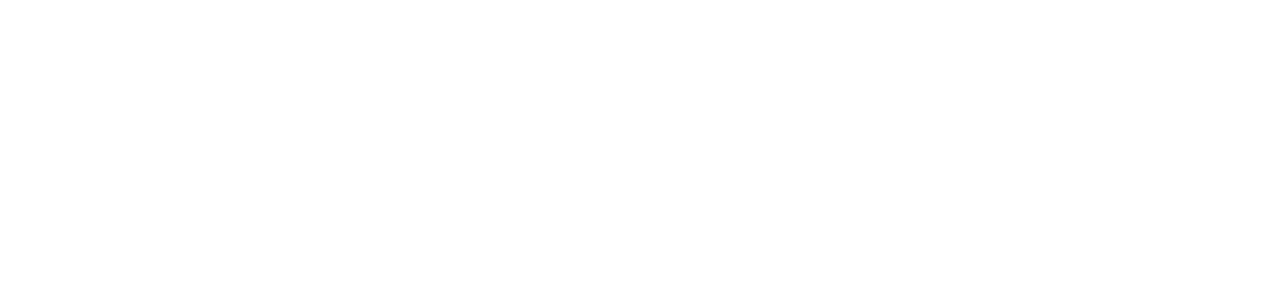
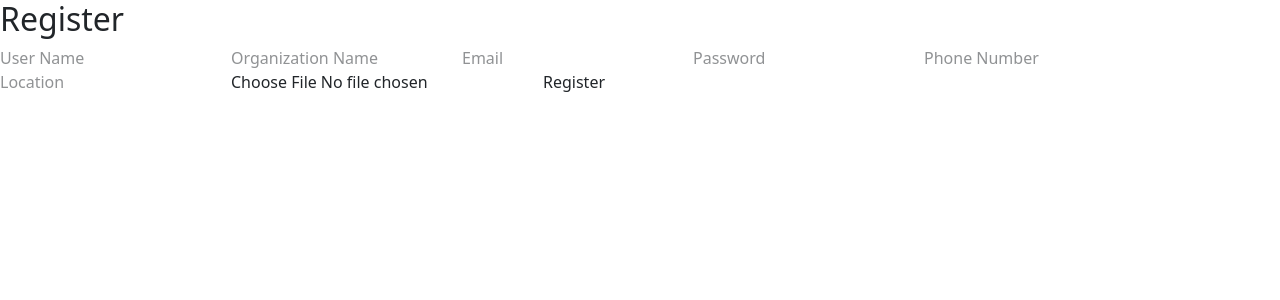
Before and after one commit to Bishal2231/Hrm, a React (Vite) app in the folder frontend/: page /signup in a window 1280 px wide. Before the commit this address had no page. Shown: the top 300 px of the page. Built offline with nearby package versions, Linux system fonts and the light colour scheme.

Commit message:
frontend

```diff
--- a/frontend/src/App.jsx
+++ b/frontend/src/App.jsx
@@ -2,12 +2,15 @@
 import './App.css'
 import { Route, Routes } from "react-router-dom"
 import Home from './Page/Home/Home'
+import Signup from './SubPages/Signup/Signup'
 function App() {
 
   return (
     <>
       <Routes>
         <Route path="/" element={<Home />} />
+        <Route path="/signup" element={<Signup />} />
+
 
 
       </Routes>
--- /dev/null
+++ b/frontend/src/SubPages/Signup/Signup.jsx
@@ -0,0 +1,58 @@
+import { useState } from "react";
+import axios from "axios";
+
+const Signup = () => {
+    const [formData, setFormData] = useState({
+        userName: "",
+        organizationName: "",
+        password: "",
+        phoneNumber: "",
+        email: "",
+        location: "",
+        avatar: null,
+    });
+
+    const handleChange = (e) => {
+        setFormData({ ...formData, [e.target.name]: e.target.value });
+    };
+
+    const handleFileChange = (e) => {
+        setFormData({ ...formData, avatar: e.target.files[0] });
+    };
+
+    const handleSubmit = async (e) => {
+        e.preventDefault();
+        const data = new FormData();
+        Object.keys(formData).forEach((key) => {
+            data.append(key, formData[key]);
+        });
+
+        try {
+            const res = await axios.post("http://localhost:5000/api/register", data, {
+                headers: { "Content-Type": "multipart/form-data" },
+            });
+            alert(res.data.message);
+        } catch (error) {
+            console.error(error);
+            alert("Registration failed");
+        }
+    };
+
+    return (
+        <div>
+            <h2>Register</h2>
+            <form onSubmit={handleSubmit}>
+                <input type="text" name="userName" placeholder="User Name" onChange={handleChange} required />
+                <input type="text" name="organizationName" placeholder="Organization Name" onChange={handleChange} required />
+                <input type="email" name="email" placeholder="Email" onChange={handleChange} required />
+                <input type="password" name="password" placeholder="Password" onChange={handleChange} required />
+                <input type="text" name="phoneNumber" placeholder="Phone Number" onChange={handleChange} required />
+                <input type="text" name="location" placeholder="Location" onChange={handleChange} required />
+                <input type="file" name="avatar" onChange={handleFileChange} accept="image/*" />
+                <button type="submit">Register</button>
+            </form>
+        </div>
+    );
+};
+
+export default Signup;
```
